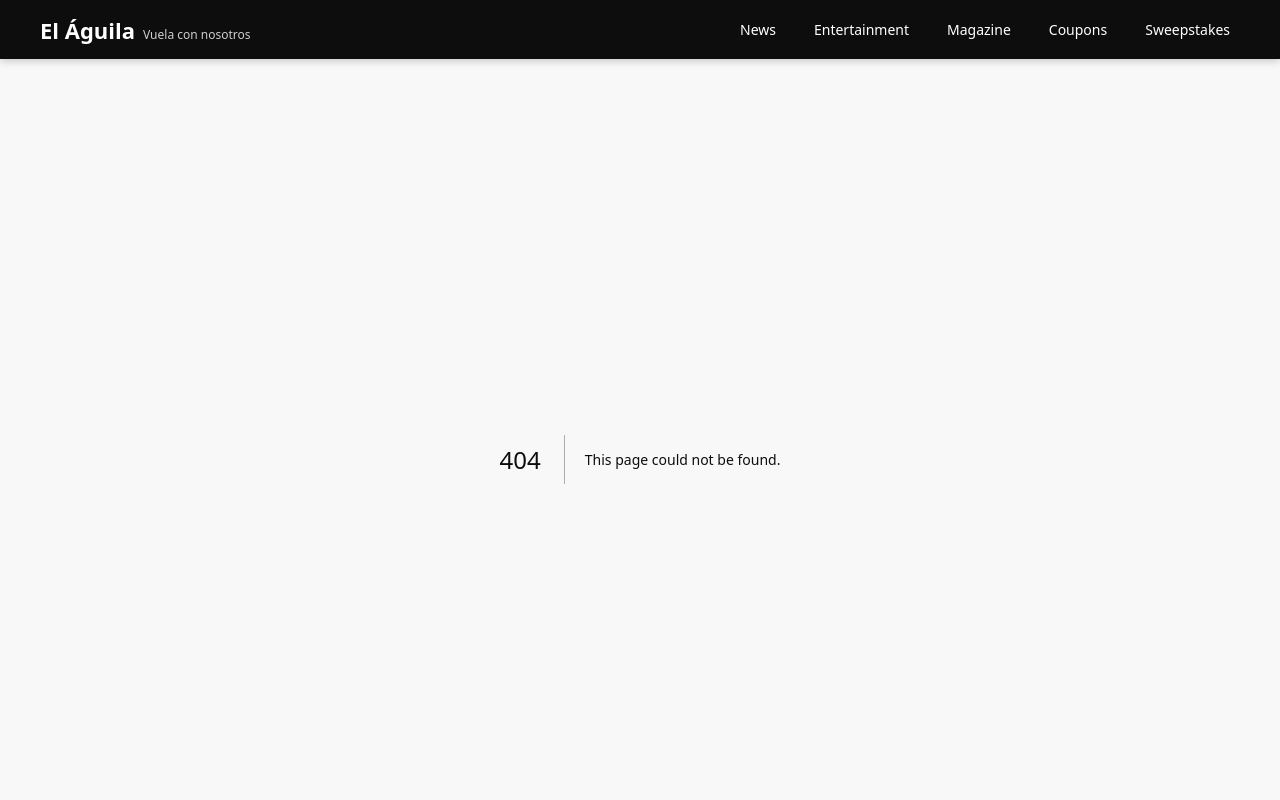
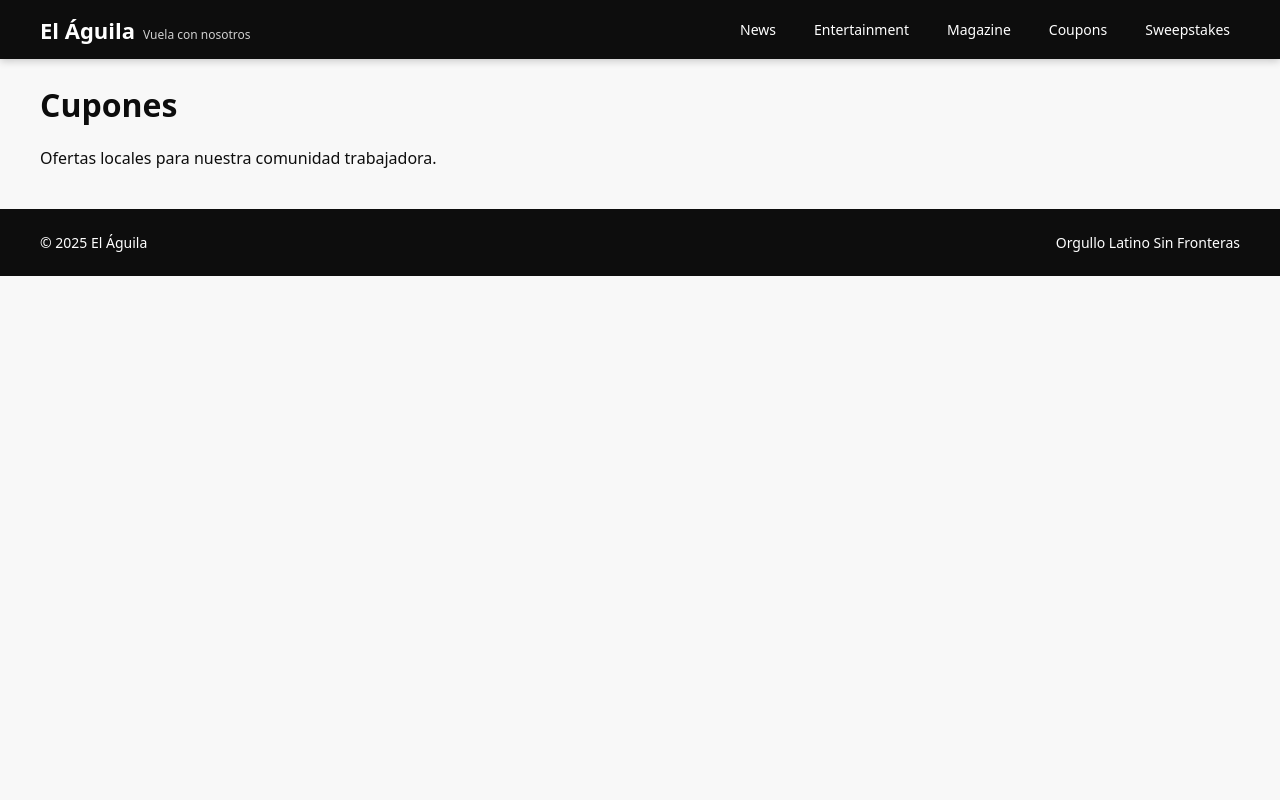
Before and after one commit to jesusecaceres/elaguilaenvuelo, a Next.js app: page /app/coupons in a window 1280 px wide. Before the commit this address had no page. Shown: the top 800 px of the page. Built offline with nearby package versions, Linux system fonts and the light colour scheme.

Commit message:
Create page.tsx

```diff
--- /dev/null
+++ b/app/app/coupons/page.tsx
@@ -0,0 +1,8 @@
+export default function Coupons() {
+  return (
+    <main style={{ maxWidth: 1200, margin: "24px auto", padding: "0 20px" }}>
+      <h1>Cupones</h1>
+      <p>Ofertas locales para nuestra comunidad trabajadora.</p>
+    </main>
+  );
+}
```
